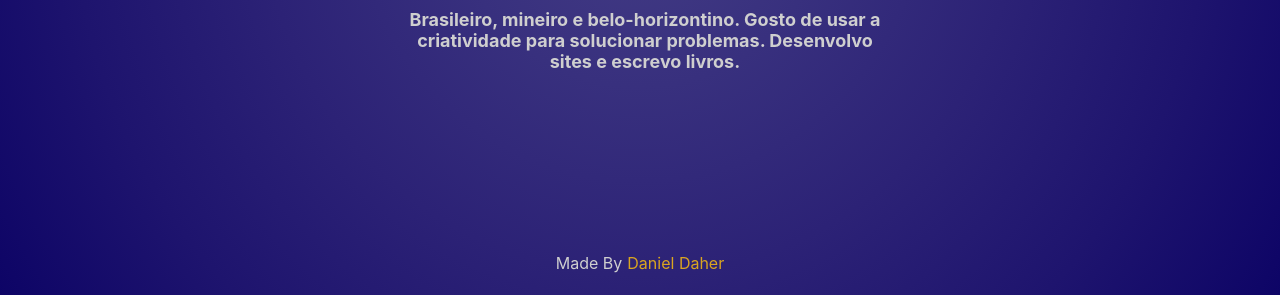
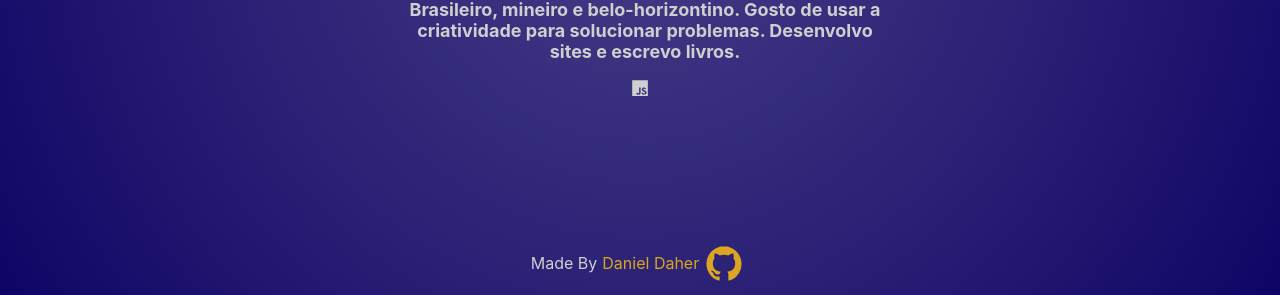
Before and after one commit to DanielDaher/danieldaher-portfolio, a React (Create React App) app: page / in a window 1280 px wide. Shown: the part 502-797 px from the top of the page. Built offline with nearby package versions, Linux system fonts and the light colour scheme.

Commit message:
add icons

```diff
--- a/package.json
+++ b/package.json
@@ -8,6 +8,7 @@
     "@testing-library/user-event": "^12.8.3",
     "react": "^17.0.2",
     "react-dom": "^17.0.2",
+    "react-icons": "^4.2.0",
     "react-router-dom": "^5.2.0",
     "react-scripts": "4.0.3",
     "web-vitals": "^1.1.2"
--- a/src/App.css
+++ b/src/App.css
@@ -65,6 +65,8 @@ footer a {
   text-decoration: none;
   color: goldenrod;
   margin-left: 5px;
+  display: flex;
+  align-items: center;
 }
 
 footer img {
@@ -79,3 +81,8 @@ footer img {
   filter: grayscale(100%);
   /* transform: scale(1.1); */
 }
+
+.github-icon {
+  width: 50px;
+  height: 50px;
+}
--- a/src/Components/Footer.js
+++ b/src/Components/Footer.js
@@ -1,9 +1,11 @@
 import React from 'react';
+import { DiGithubBadge } from "react-icons/di";
 
 export default function Footer() {
   return (
     <footer>
-      Made By <a href='https://github.com/DanielDaher' target='_blank' rel='noreferrer'>Daniel Daher</a>
+      Made By <a href='https://github.com/DanielDaher' target='_blank' rel='noreferrer'>Daniel Daher
+      < DiGithubBadge className="github-icon" /></a>
     </footer>
   );
 };
--- a/src/Components/Skills.jsx
+++ b/src/Components/Skills.jsx
@@ -1,15 +1,8 @@
 import React from 'react';
+import { DiJsBadge } from "react-icons/di";
 
-export default class Skills extends React.Component {
-  constructor() {
-    super();
-    this.state = {
-      skills: '',
-    }
-    this.showSkills = this.showSkills.bind(this);
-  }
-
-  showSkills() {
+export default function Skills() {
+  function showSkills() {
     const mySkills = <div className="skill-list">
       <p>HTML</p>
       <p>CSS</p>
@@ -21,14 +14,9 @@ export default class Skills extends React.Component {
       skills: mySkills,
     }))
   }
-
-  render() {
-    const { skills } = this.state;
     return (
       <div className='skills'>
-        <button onClick={this.showSkills}>Clique aqui para ver minhas Skills</button>
-        <div>{ skills }</div>
+        <DiJsBadge />
       </div>
     );
-  }
 }
--- a/src/Pages/Homepage.js
+++ b/src/Pages/Homepage.js
@@ -1,6 +1,6 @@
 import '../App.css';
 import Picture from '../Components/Picture';
-//import {  HashRouter, Link, Switch, Route } from 'react-router-dom';
+import Skills from '../Components/Skills';
 
 export default function Homepage() {
   return (
@@ -9,6 +9,7 @@ export default function Homepage() {
       <p>
         Brasileiro, mineiro e belo-horizontino. Gosto de usar a criatividade para solucionar problemas. Desenvolvo sites e escrevo livros.
       </p>
+      <Skills />
     </div>
   );
 }
```
Also changed, not shown: 1 other file (tests, documents, lock files or other folders).
